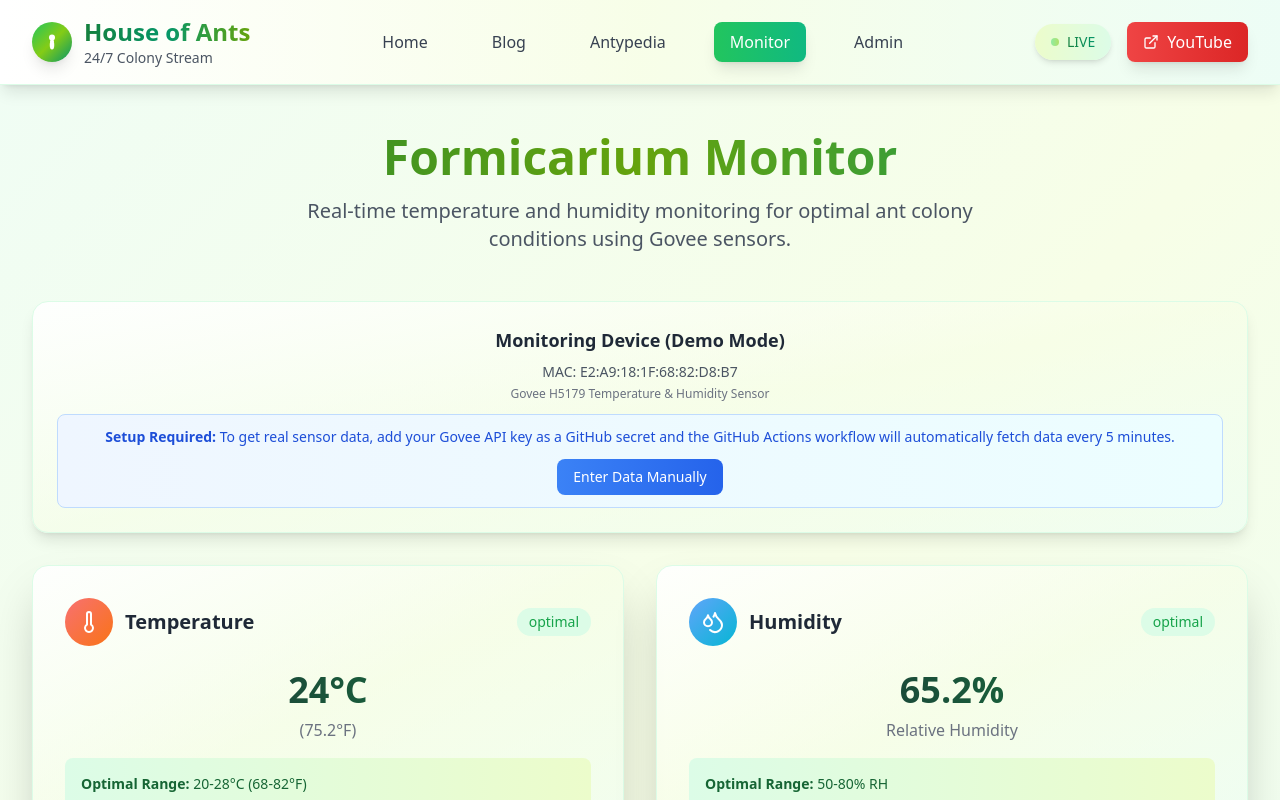
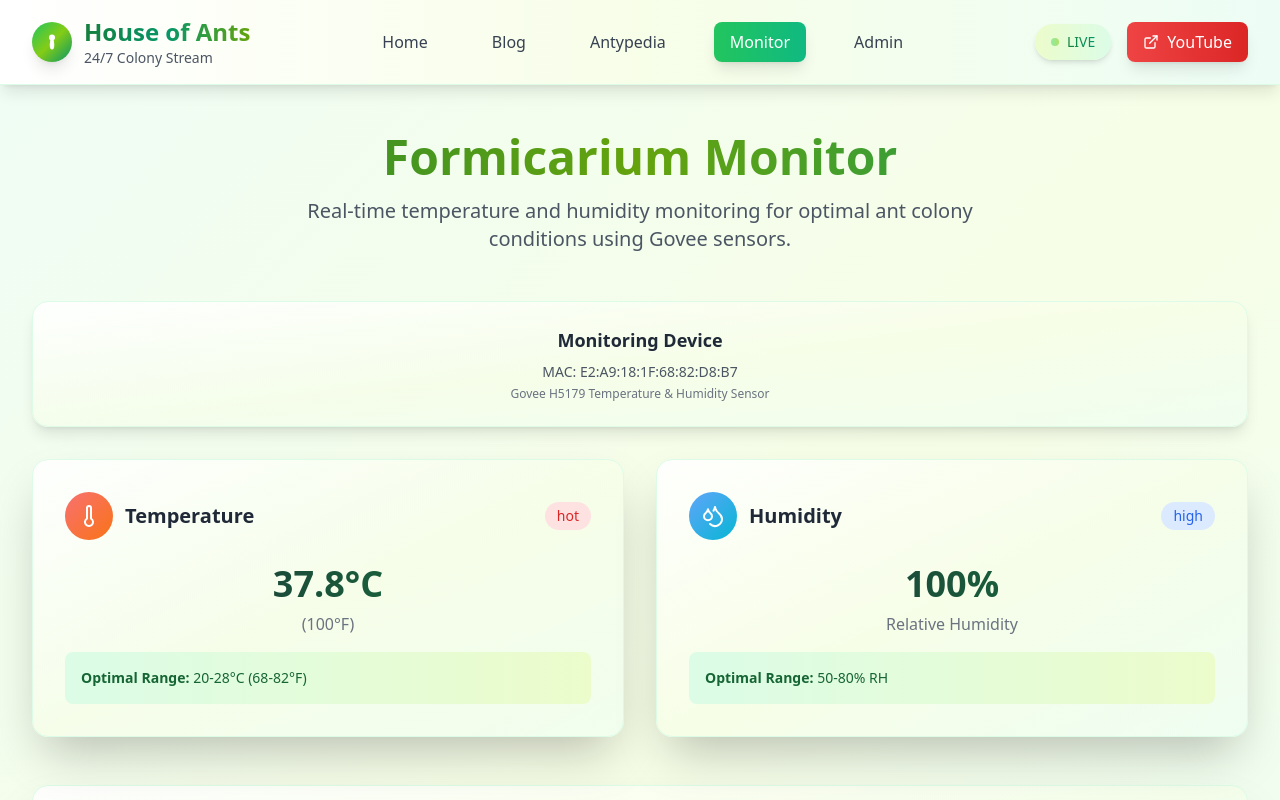
Before and after one commit to czagallo/houseofantsweb, a React (Vite) app: page / in a window 1280 px wide. Both pictures are taken after a click on the button "Monitor". Shown: the top 800 px of the page. Built offline with nearby package versions, Linux system fonts and the light colour scheme.

Commit message:
changed data

```diff
--- a/public/sensor-data.json
+++ b/public/sensor-data.json
@@ -8,11 +8,11 @@
       "capabilities": [
         {
           "type": "devices.capabilities.temperature",
-          "value": 75.2
+          "value": 100
         },
         {
           "type": "devices.capabilities.humidity",
-          "value": 65.2
+          "value": 100
         }
       ]
     }
--- a/src/components/FormicariumPage.tsx
+++ b/src/components/FormicariumPage.tsx
@@ -53,6 +53,7 @@ export default function FormicariumPage() {
   const [sensorData, setSensorData] = useState<SensorData | null>(null);
   const [loading, setLoading] = useState(true);
   const [error, setError] = useState<string | null>(null);
+  const [isUsingRealData, setIsUsingRealData] = useState(false);
   const [apiKey, setApiKey] = useState('8647a6ed-61f3-4cd2-8ecb-dc452c4bfe6c');
   const [showApiKeyInput, setShowApiKeyInput] = useState(false);
   const [showManualEntry, setShowManualEntry] = useState(false);
@@ -126,6 +127,8 @@ export default function FormicariumPage() {
               isOnline: true,
               lastUpdated: data.timestamp ? new Date(data.timestamp).toLocaleString() + ` (${data.source || 'GitHub Actions'})` : new Date().toLocaleString() + ' (GitHub Actions)',
             });
+            setIsUsingRealData(true);
+            setError(null);
             return;
           }
         }
@@ -167,6 +170,7 @@ export default function FormicariumPage() {
       isOnline: true,
       lastUpdated: new Date().toLocaleString() + ' (Demo Data)',
     });
+    setIsUsingRealData(false);
     setLoading(false);
   };
 
@@ -347,9 +351,12 @@ export default function FormicariumPage() {
         {/* Device Info */}
         <AnimatedSection direction="up" delay={0.2} className="bg-gradient-to-br from-white/90 via-lime-50/50 to-emerald-50/50 rounded-2xl p-6 mb-8 shadow-lg border border-green-100">
           <div className="text-center">
-            <h3 className="text-lg font-semibold text-gray-800 mb-2">Monitoring Device (Demo Mode)</h3>
+            <h3 className="text-lg font-semibold text-gray-800 mb-2">
+              Monitoring Device {!isUsingRealData && '(Demo Mode)'}
+            </h3>
             <p className="text-gray-600 text-sm">MAC: {deviceMac}</p>
             <p className="text-gray-500 text-xs mt-1">Govee H5179 Temperature & Humidity Sensor</p>
+            {!isUsingRealData && (
               <div className="mt-3 p-3 bg-gradient-to-r from-blue-50 to-cyan-50 rounded-lg border border-blue-200">
                 <p className="text-sm text-blue-700">
                   <strong>Setup Required:</strong> To get real sensor data, add your Govee API key as a GitHub secret
@@ -362,6 +369,7 @@ export default function FormicariumPage() {
                   Enter Data Manually
                 </button>
               </div>
+            )}
           </div>
         </AnimatedSection>
 
@@ -460,7 +468,7 @@ export default function FormicariumPage() {
                 <div className="flex items-center space-x-3">
                   <div className={`w-3 h-3 rounded-full ${sensorData.isOnline ? 'bg-green-500' : 'bg-red-500'} animate-pulse`}></div>
                   <span className="text-lg font-semibold text-gray-800">
-                    Sensor Status: {sensorData.isOnline ? 'Online (Demo)' : 'Offline'}
+                    Sensor Status: {sensorData.isOnline ? (isUsingRealData ? 'Online' : 'Online (Demo)') : 'Offline'}
                   </span>
                 </div>
                 <button
```
Lines whose indentation alone changed are shown as unchanged.
